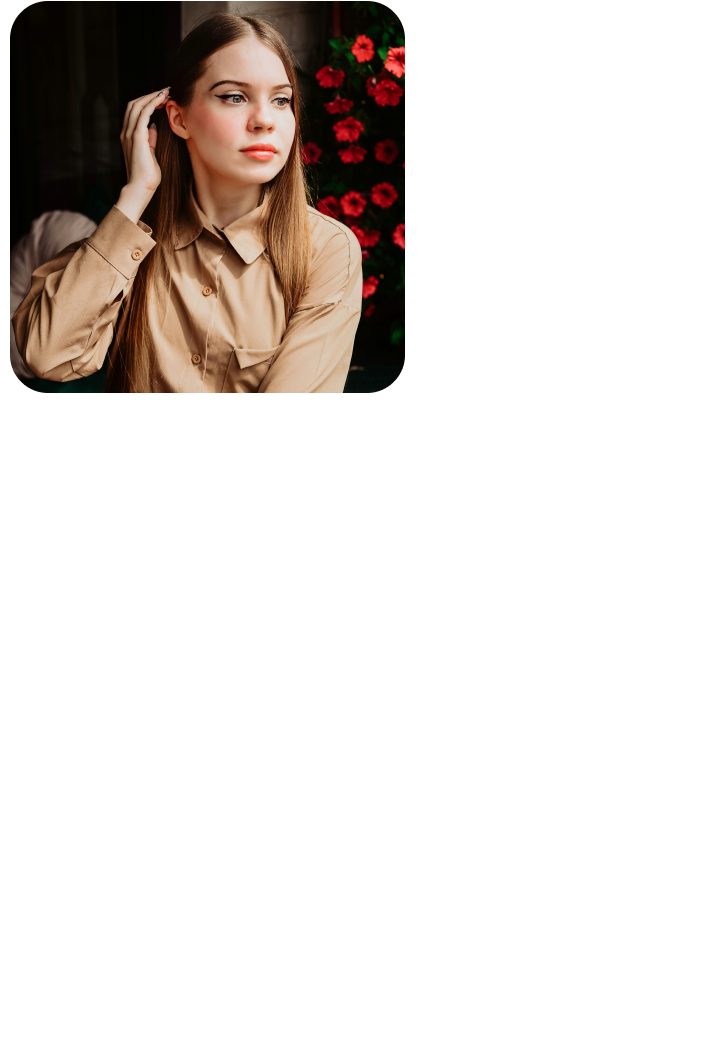
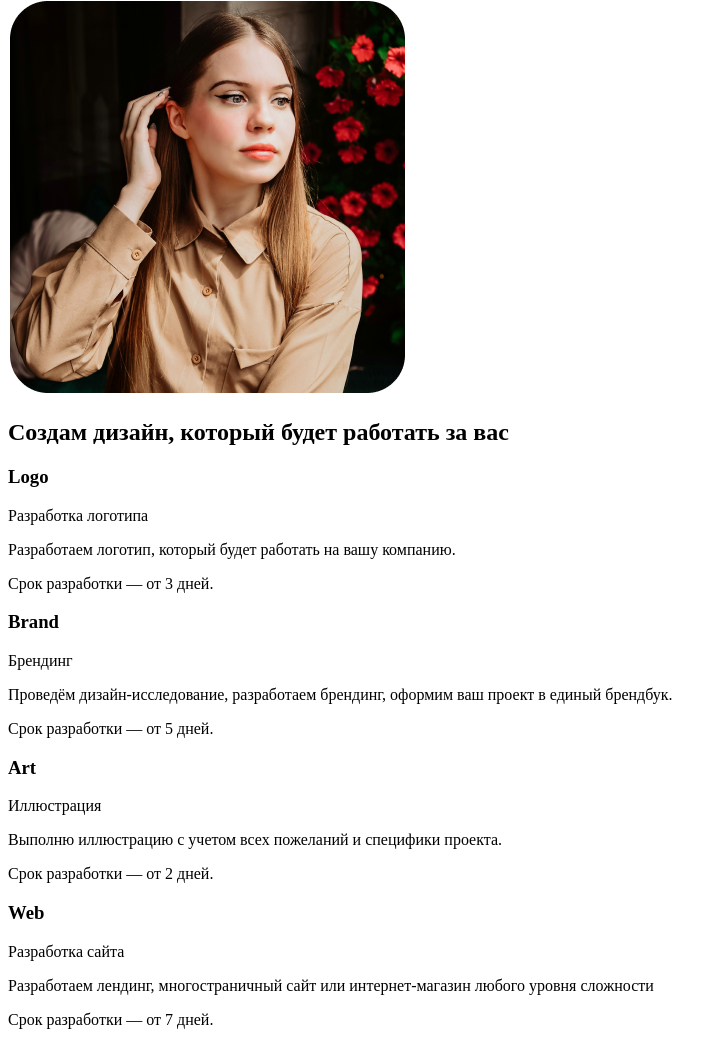
Before and after one commit to Brotiger/designerti-website, a PHP site: page / in a window 1280 px wide. Shown: the part 289-1326 px from the top of the page, without its empty margins (0-727 px from the left). Before the commit the page ends 682 px from the top, so only its background shows below. Run offline with PHP 8.4, Linux system fonts and the light colour scheme.

Commit message:
add section types

```diff
--- a/src/index.html
+++ b/src/index.html
@@ -50,8 +50,8 @@
         </div>
       </nav>
     </header>
-    <section class="section-home border-bottom border-dark">
-      <div class="row px-2 py-5">
+    <section class="section-home border-bottom border-dark px-2 py-5">
+      <div class="row">
         <div class="col">
           <div class="wow fadeInLeft">
             <div class="h1 text-danger font-weight-bold">Привет,</div>
@@ -71,5 +71,68 @@
         </div>
       </div>
     </section>
+    <section class="section-types px-2 py-5">
+      <h2 class="h2 text-center px-5 pb-5">
+        Создам дизайн, который будет работать за вас
+      </h2>
+      <div class="types">
+        <div class="row">
+          <div class="col pe-0">
+            <div class="card border border-dark p-5">
+              <h3>Logo</h3>
+              <div class="ms-5">
+                <span class="translation">Разработка логотипа</span>
+                <p class="py-3">
+                  Разработаем логотип, который будет работать на вашу компанию.
+                </p>
+                <span class="time">Срок разработки — от 3 дней. </span>
+              </div>
+            </div>
+          </div>
+          <div class="col ps-0">
+            <div class="card border border-dark p-5">
+              <h3>Brand</h3>
+              <div class="ms-5">
+                <span class="translation">Брендинг</span>
+                <p class="py-3">
+                  Проведём дизайн-исследование, разработаем брендинг, оформим
+                  ваш проект в единый брендбук.
+                </p>
+                <span class="time">Срок разработки — от 5 дней. </span>
+              </div>
+            </div>
+          </div>
+        </div>
+        <div class="crosshair"></div>
+        <div class="row">
+          <div class="col pe-0">
+            <div class="card border border-dark p-5">
+              <h3>Art</h3>
+              <div class="ms-5">
+                <span class="translation">Иллюстрация</span>
+                <p class="py-3">
+                  Выполню иллюстрацию с учетом всех пожеланий и специфики
+                  проекта.
+                </p>
+                <span class="time">Срок разработки — от 2 дней. </span>
+              </div>
+            </div>
+          </div>
+          <div class="col ps-0">
+            <div class="card border border-dark p-5">
+              <h3>Web</h3>
+              <div class="ms-5">
+                <span class="translation">Разработка сайта</span>
+                <p class="py-3">
+                  Разработаем лендинг, многостраничный сайт или интернет-магазин
+                  любого уровня сложности
+                </p>
+                <span class="time">Срок разработки — от 7 дней.</span>
+              </div>
+            </div>
+          </div>
+        </div>
+      </div>
+    </section>
   </body>
 </html>
--- a/src/styles/default.scss
+++ b/src/styles/default.scss
@@ -29,3 +29,7 @@
 h1 {
   font-size: 115px;
 }
+
+h2 {
+  font-size: 64px;
+}
--- a/src/styles/style.scss
+++ b/src/styles/style.scss
@@ -1,5 +1,6 @@
 @import "~bootstrap/scss/bootstrap";
 @import "default.scss";
-@import "sections/home.scss";
+@import "sections/home/index.scss";
+@import "sections/types/index.scss";
 @import "components/href.scss";
 @import "components/font.scss";
```
Also changed, not shown: src/styles/sections/types/index.scss (added, +37 -0 lines), src/styles/sections/home/animation.scss (renamed from src/styles/sections/animation.scss), src/styles/sections/home/index.scss (renamed from src/styles/sections/home.scss).
